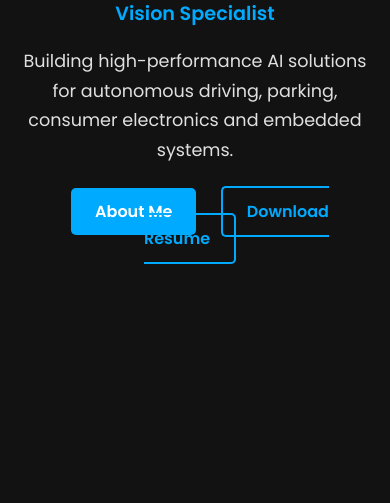
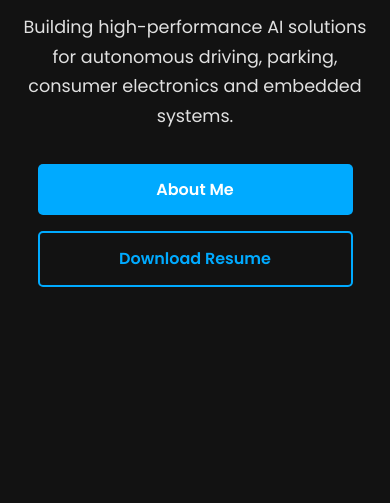
Before and after one commit to Suraj-R/suraj-portfolio, a plain HTML site: page index.html in a window 390 px wide. Shown: the part 341-844 px from the top of the page. Drawn offline with Linux system fonts and the light colour scheme.

Commit message:
version6 : mobile screen button fix

```diff
--- a/style.css
+++ b/style.css
@@ -366,4 +366,17 @@ footer {
     .tagline {
         font-size: 1.2rem;
     }
+
+    .hero-buttons {
+        display: flex;
+        flex-direction: column;
+        align-items: center;
+        gap: 1rem; /* Adds space between the stacked buttons */
+    }
+
+    .hero-buttons .btn {
+        margin: 0;
+        width: 90%;
+        max-width: 320px; /* Ensures buttons look good on various mobile widths */
+    }
 }
```
